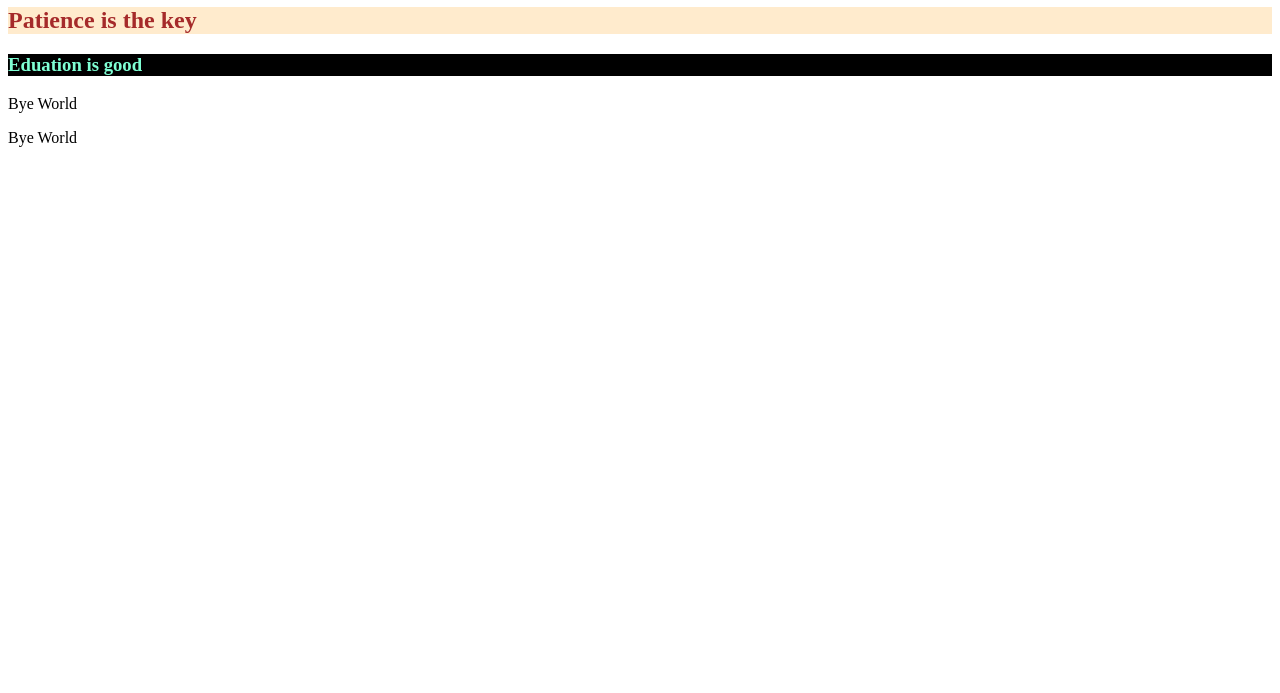
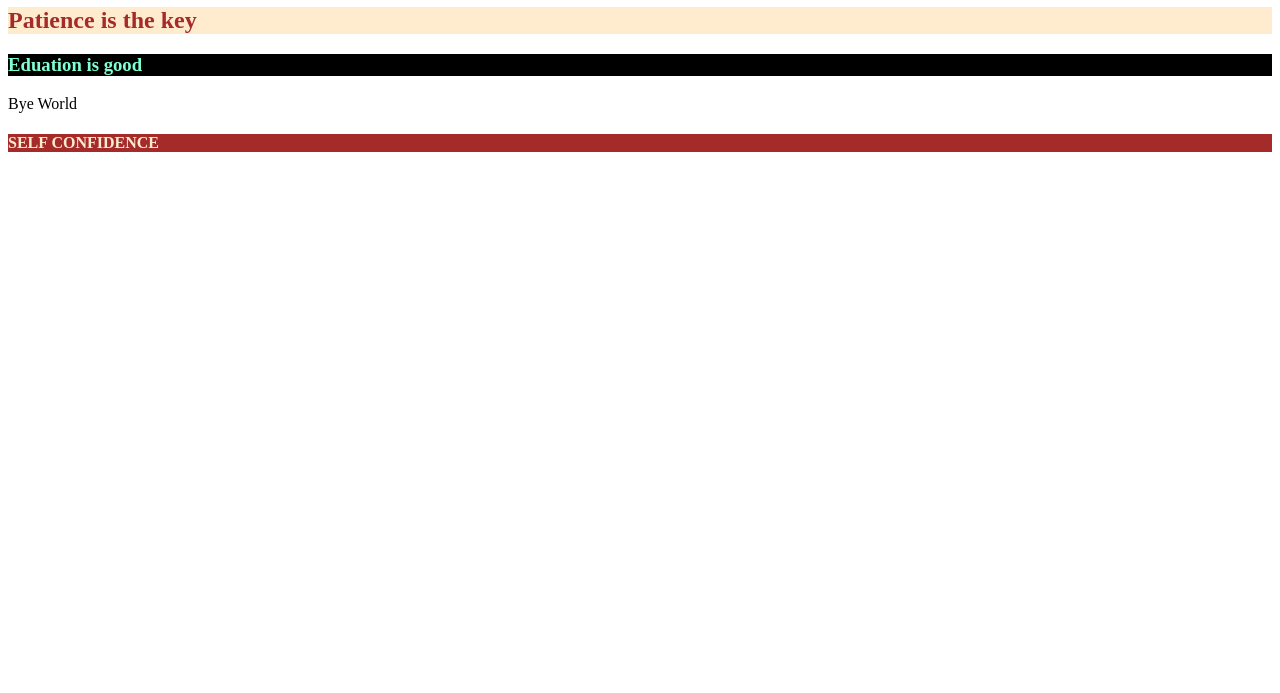
Before and after one commit to chioma9876/second-Git-Class, a website: page index.html in a window 1280 px wide. Shown: the part 107-800 px from the top of the page. Drawn offline with Linux system fonts and the light colour scheme.

Commit message:
my fourth push

```diff
--- a/index.css
+++ b/index.css
@@ -15,3 +15,7 @@ h3{
     color: aquamarine;
     background-color: black;
 }
+h4{
+    color: blanchedalmond;
+    background-color: brown;
+}
--- a/index.html
+++ b/index.html
@@ -2,7 +2,7 @@
 <html lang = "english">
 <head>
 <title>Nnacheta Chioma</title>
-<link rel="stylesheet" href="index.css"
+<link rel="stylesheet" href="index.css">
 </head>
 <body>
         <P>Hello World</P>
@@ -10,6 +10,6 @@
         <h2>Patience is the key</h2>
         <h3>Eduation is good</h3>
         <p>Bye World</p>
-        <p>Bye World</p>
+        <h4>SELF CONFIDENCE</h4>
 </body>
 </html>
```
